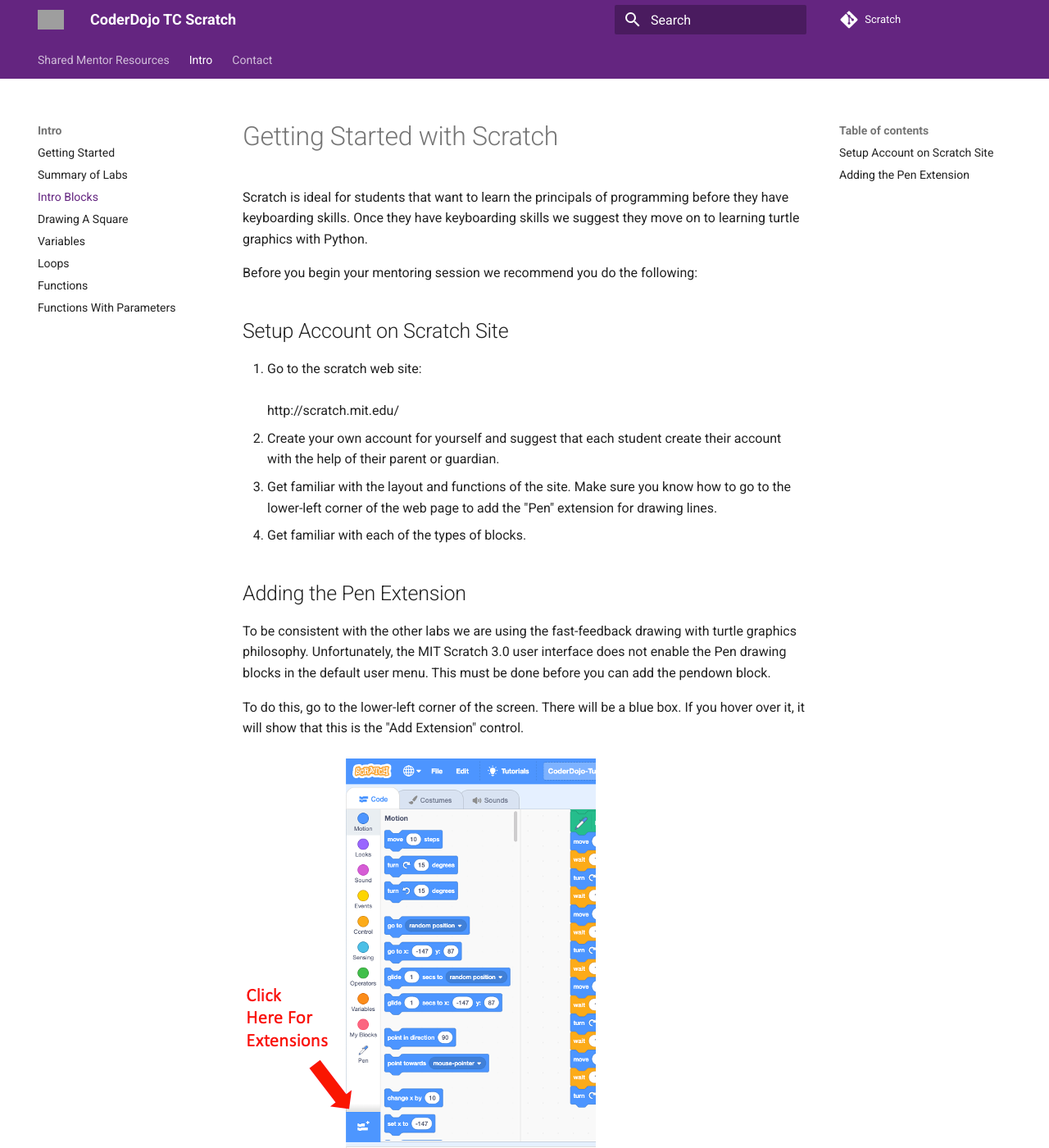
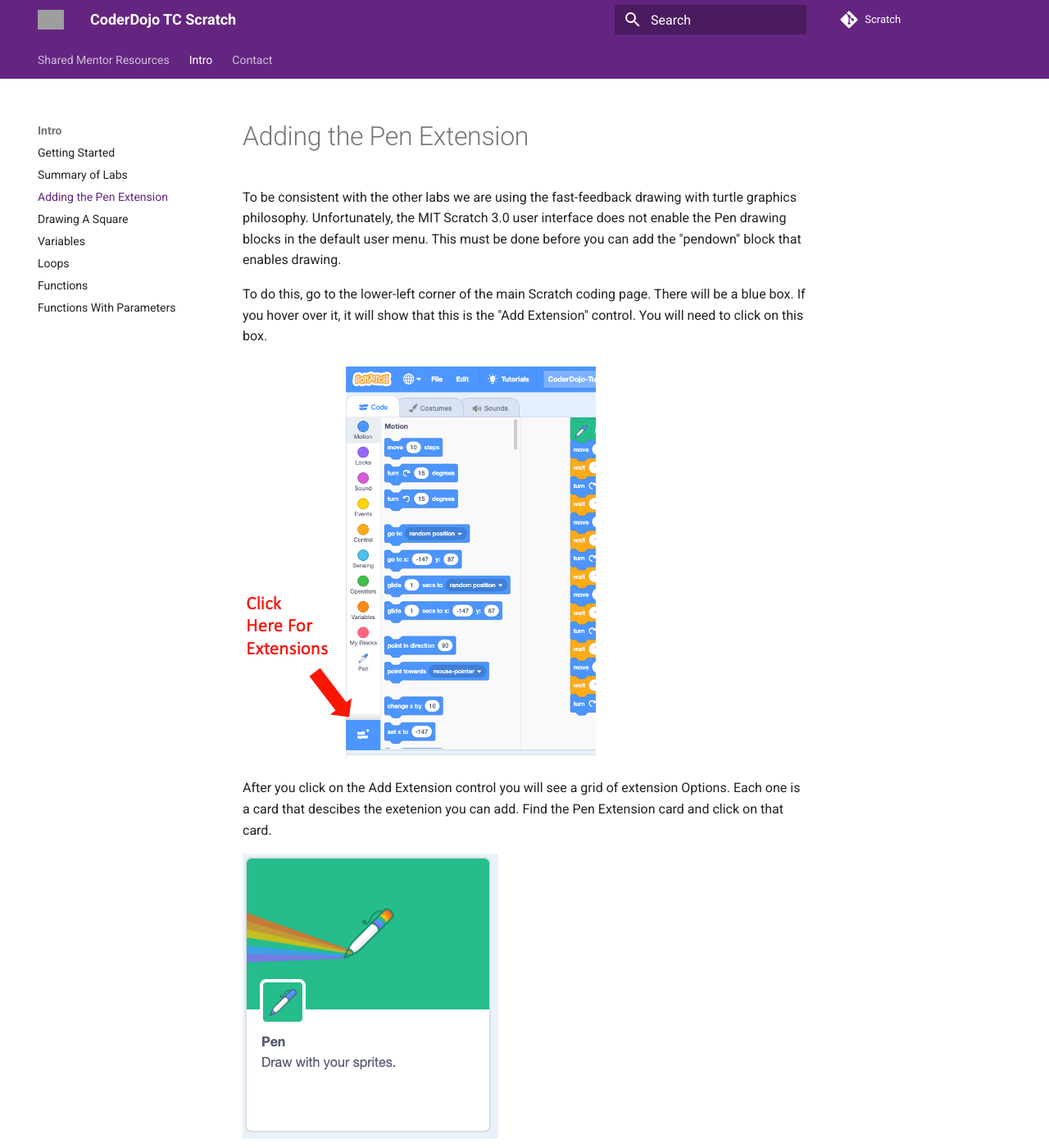
Before and after one commit to CoderDojoTC/scratch, an MkDocs documentation site: the page built from docs/intro/02-list-of-blocks-used-in-intro.md, in a window 1280 px wide and 1400 px high. Shown: the whole window at 82% size. Built offline with MkDocs 1.6.1 and Material for MkDocs 9.7.7, drawn with Linux system fonts in a browser that asks for light colours; comment, search, counter and statistics services are not loaded; some of the changed text lies outside the part shown; grey boxes are pictures that could not be loaded.

Commit message:
added content

```diff
--- a/docs/intro/02-list-of-blocks-used-in-intro.md
+++ b/docs/intro/02-list-of-blocks-used-in-intro.md
@@ -1,36 +1,30 @@
-# Getting Started with Scratch
-Scratch is ideal for students that want to learn the principals of programming before they have keyboarding skills.  Once they have keyboarding skills we suggest they move on to learning turtle graphics with Python.
-
-
-Before you begin your mentoring session we recommend you do the following:
-
-## Setup Account on Scratch Site
-
-1. Go to the scratch web site:<br/><br/>
-http://scratch.mit.edu/
-2. Create your own account for yourself and suggest that each student create their account with the help of their parent or guardian.
-3. Get familiar with the layout and functions of the site.  Make sure you know how to go to the lower-left corner of the
-web page to add the "Pen" extension for drawing lines.
-4. Get familiar with each of the types of blocks.
-
-## Adding the Pen Extension
+# Adding the Pen Extension
 
 To be consistent with the other labs we are using the fast-feedback drawing with turtle graphics philosophy.  Unfortunately, the MIT Scratch 3.0 user interface does not enable the Pen drawing blocks in the default user menu.  This
-must be done before you can add the pendown block.
+must be done before you can add the "pendown" block that enables drawing.
 
-To do this, go to the lower-left corner of the screen.  There will be a blue box. If you hover over it, it will
-show that this is the "Add Extension" control.
+To do this, go to the lower-left corner of the main Scratch coding page.  There will be a blue box. If you hover over it, it will
+show that this is the "Add Extension" control.  You will need to click on this box.
 
 ![Enabling The Pen Extension to Scratch](../img/adding-extensions.png)
 
-After you click on the Add Extension control you will see a grid of extensions.  You want to then find the Pen Extension card and click on that.
+After you click on the Add Extension control you will see a grid of extension Options.  Each one is a card that descibes the exetenion you can add.  Find the Pen Extension card and click on that card.
 
 ![Adding the Pen Extension to Scratch](../img/pen-extension.png)
 
-After you click this you must use the Back Icon at the top-left corner of the screen.
+After you click this you must use the **Back** Icon at the top-left corner of the screen.
 
 ![Extension Back Button](../img/extension-back.png)
 
 When you are back to the main screen you should now see the Pen blocks on the lower left of the blocks menu.
 
 ![Pen Blocks](../img/pen-blocks.png)
+
+We are going to only use a few pen blocks for our fist labs:
+
+1. **pen down** - this will draw a line on the screen as the turtle moves
+2. **set pen color to** - this will set the pen to a favorite color
+![Set Pen Color](../img/set-pen-color-block.png)
+3. **erase all** - this will erase all the drawings and clean up the screen
+
+Now we are ready to draw a square!
--- a/mkdocs.yml
+++ b/mkdocs.yml
@@ -4,7 +4,7 @@
   - Intro:
     - Getting Started: intro/01-getting-started.md
     - Summary of Labs: labs.md
-    - Intro Blocks: intro/02-list-of-blocks-used-in-intro.md
+    - Adding the Pen Extension: intro/02-list-of-blocks-used-in-intro.md
     - Drawing A Square: intro/03-first-square.md
     - Variables: intro/04-variables-square.md
     - Loops: intro/05-loops.md
```
Also changed, not shown: docs/intro/06-functions.md (+4 -2 lines), docs/intro/07-functions-with-parameters.md (+15 -0 lines), docs/img/function-parameters-three-calls.png (added), docs/img/function-parameters-three-squares-drawing.png (added), docs/img/set-pen-color-block.png (added), docs/img/square-block-with-parameter.png (added), docs/img/square-block-with-parameters.png (added).
